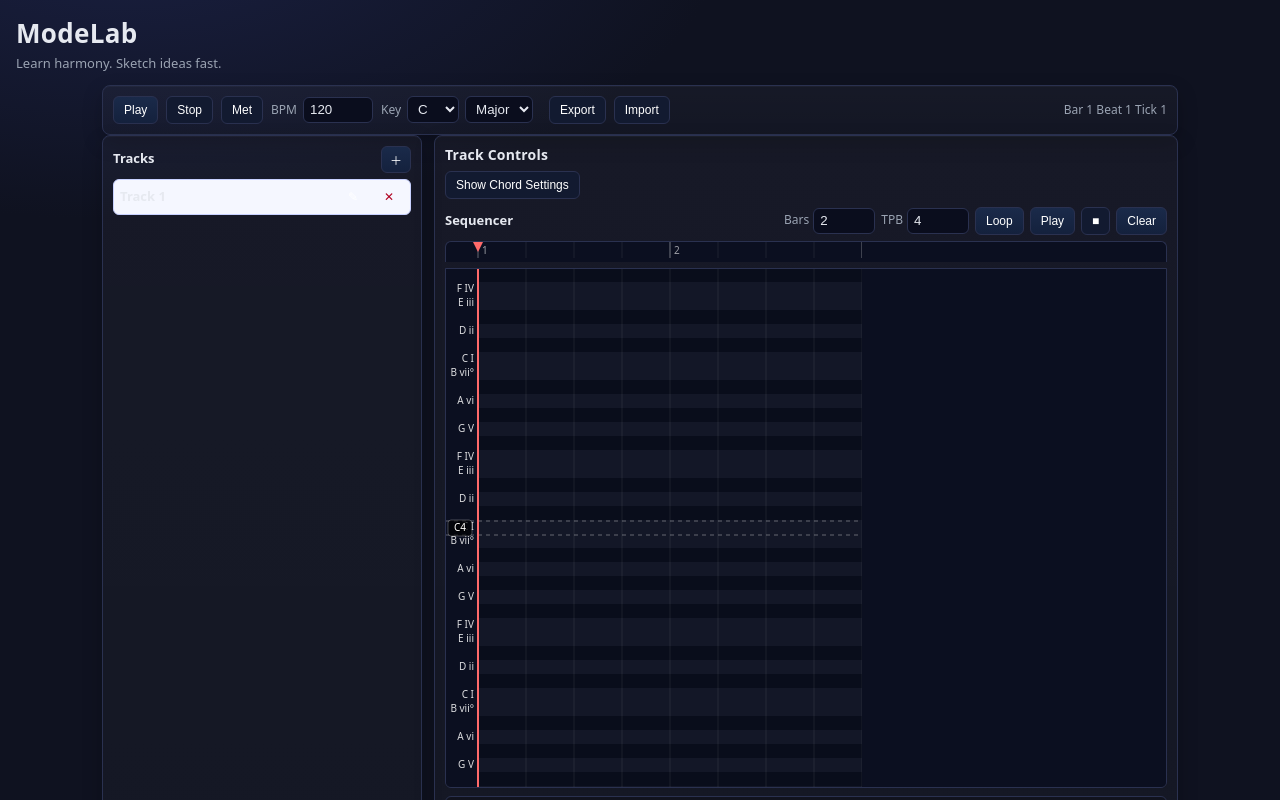
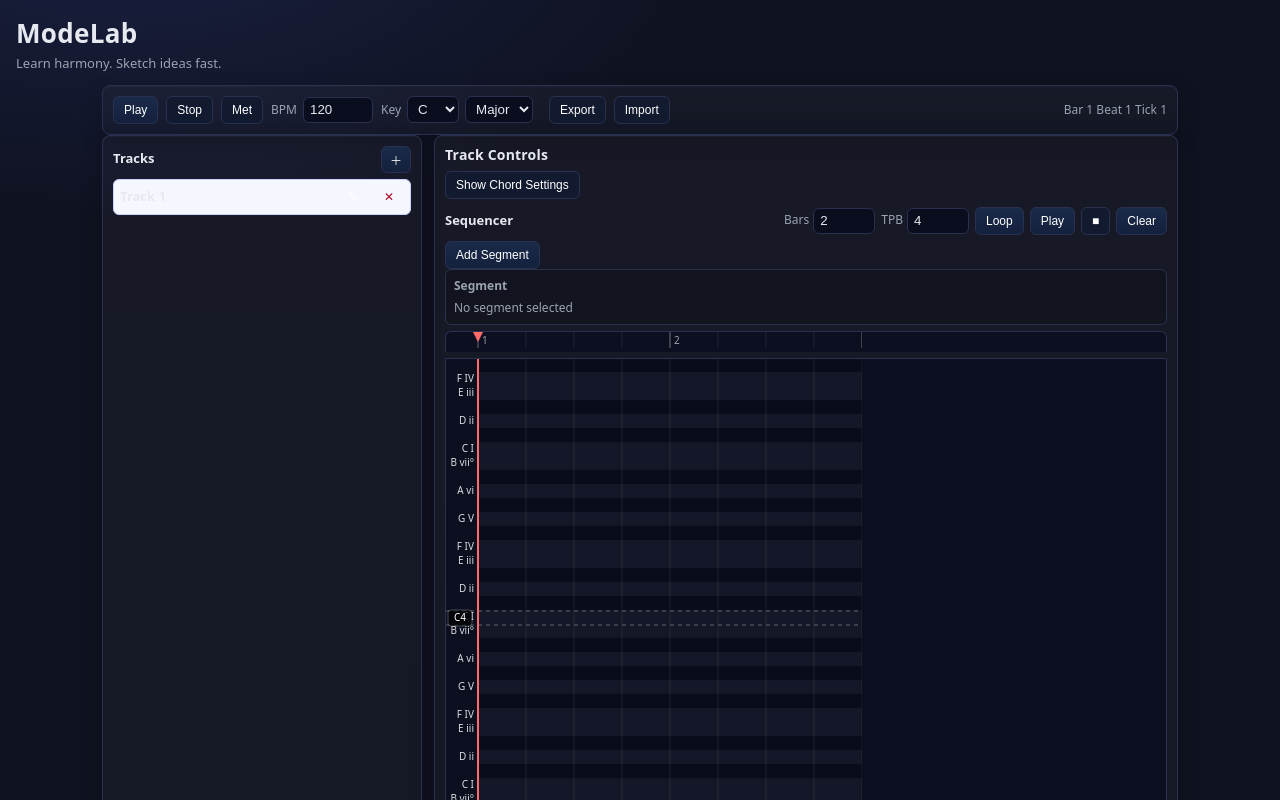
Before and after one commit to ZackMattor/ModeLab, a Vue app: page / in a window 1280 px wide. Shown: the top 800 px of the page. Built offline with nearby package versions, Linux system fonts and the light colour scheme; the HTML template or start-up script is replaced by a standard one.

Commit message:
Better sequence UI

```diff
--- /dev/null
+++ b/src/components/SegmentEditor.vue
@@ -0,0 +1,146 @@
+<template>
+  <div v-if="selectedElement" class="segment-box" :class="{ inline: inline }">
+    <div class="header">Segment</div>
+    <div class="controls">
+      <select v-model.number="selectedElement.degree" title="Roman‑numeral degree">
+        <option v-for="opt in degreeOptions" :key="opt.degree" :value="opt.degree">
+          {{ opt.label }}
+        </option>
+      </select>
+      <input type="number" min="0" max="8" v-model.number="selectedElement.octave" title="Octave" />
+      <select v-model="selectedElement.quality" title="Quality">
+        <option v-for="key in sortedQualityKeys(selectedElement.degree)" :key="key" :value="key">
+          {{ CHORD_QUALITIES[key].name }}
+        </option>
+      </select>
+      <select v-model.number="selectedElement.inversion" title="Inversion">
+        <option v-for="i in inversionCount(selectedElement.quality)" :key="i - 1" :value="i - 1">
+          {{ i - 1 }}
+        </option>
+      </select>
+      <select multiple v-model="selectedElement.extensions" title="Extensions">
+        <option v-for="(semi, key) in EXTENSIONS" :key="key" :value="key">{{ key }}</option>
+      </select>
+      <label class="ctl" title="Velocity">
+        Vel <input type="range" min="1" max="127" v-model.number="selectedElement.velocity" />
+      </label>
+      <label class="chk" title="Arpeggiator on/off">
+        <input type="checkbox" v-model="selectedElement.arp" /> Arp
+      </label>
+      <label class="ctl" v-if="selectedElement.arp" title="Arp length (beats)">
+        Arp Len
+        <select v-model.number="selectedElement.arpLenBeats">
+          <option v-for="o in lenBeatOptions" :key="'arp' + o.label" :value="o.beats">
+            {{ o.label }}
+          </option>
+        </select>
+      </label>
+      <button class="small danger" @click="removeSelectedElement" title="Delete segment">
+        Delete
+      </button>
+    </div>
+  </div>
+  <div v-else class="segment-box placeholder" :class="{ inline: inline }">
+    <div class="header">Segment</div>
+    <div class="muted">No segment selected</div>
+  </div>
+</template>
+
+<script>
+  import { CHORD_QUALITIES, EXTENSIONS, scaleDegreeSemitones } from '../lib/music';
+
+  export default {
+    name: 'SegmentEditor',
+    props: {
+      track: { type: Object, required: true },
+      songKeyRoot: { type: Number, default: 0 },
+      songKeyMode: { type: String, default: 'major' },
+      inline: { type: Boolean, default: false },
+    },
+    data() {
+      return { CHORD_QUALITIES, EXTENSIONS };
+    },
+    computed: {
+      selectedElement() {
+        const id = this.track.selectedElementId;
+        if (!id) return null;
+        return this.track.elements.find((e) => e.id === id) || null;
+      },
+      lenBeatOptions() {
+        return [
+          { label: '1/32', beats: 0.125 },
+          { label: '1/16', beats: 0.25 },
+          { label: '1/8', beats: 0.5 },
+          { label: '1/4', beats: 1 },
+          { label: '1/2', beats: 2 },
+          { label: '1/1', beats: 4 },
+        ];
+      },
+      degreeOptions() {
+        // Simple RN labels I–VII based on scale degrees for current mode
+        const roman = ['I', 'II', 'III', 'IV', 'V', 'VI', 'VII'];
+        const semis = scaleDegreeSemitones(this.songKeyMode);
+        return semis.map((_, i) => ({ degree: i, label: roman[i % 7] }));
+      },
+    },
+    methods: {
+      inversionCount(qualityKey) {
+        return CHORD_QUALITIES[qualityKey]?.intervals.length || 1;
+      },
+      sortedQualityKeys(degreeIdx) {
+        // Neutral alphabetical sorting of quality names, keeping it simple
+        return Object.keys(CHORD_QUALITIES).sort((a, b) =>
+          CHORD_QUALITIES[a].name.localeCompare(CHORD_QUALITIES[b].name)
+        );
+      },
+      removeSelectedElement() {
+        const id = this.track.selectedElementId;
+        if (!id) return;
+        const i = this.track.elements.findIndex((e) => e.id === id);
+        if (i !== -1) this.track.elements.splice(i, 1);
+        this.track.selectedElementId = null;
+      },
+    },
+  };
+</script>
+
+<style scoped>
+  .segment-box {
+    display: flex;
+    flex-direction: column;
+    gap: 6px;
+    border: 1px solid var(--border);
+    border-radius: 6px;
+    padding: 8px;
+    background: rgba(0, 0, 0, 0.2);
+  }
+  .segment-box.inline {
+    position: sticky;
+    top: 0;
+    z-index: 5;
+    backdrop-filter: blur(4px);
+  }
+  .segment-box .header {
+    font-weight: 600;
+    font-size: 12px;
+    color: var(--muted);
+  }
+  .segment-box .controls {
+    display: flex;
+    flex-wrap: wrap;
+    gap: 6px;
+    align-items: center;
+  }
+  .muted {
+    color: var(--muted);
+    font-size: 12px;
+  }
+  select,
+  input[type='number'] {
+    min-width: 70px;
+  }
+  select[multiple] {
+    min-width: 90px;
+    height: 26px;
+  }
+</style>
--- a/src/components/TrackControls.vue
+++ b/src/components/TrackControls.vue
@@ -29,53 +29,7 @@
       @insert-segment="handleInsertSegment"
     />
     <synth-controls :track="track" />
-    <div v-if="selectedElement" class="segment-box">
-      <div class="header">Segment</div>
-      <div class="controls">
-        <select v-model.number="selectedElement.degree" title="Roman‑numeral degree">
-          <option v-for="opt in degreeOptions" :key="opt.degree" :value="opt.degree">
-            {{ opt.label }}
-          </option>
-        </select>
-        <input
-          type="number"
-          min="0"
-          max="8"
-          v-model.number="selectedElement.octave"
-          title="Octave"
-        />
-        <select v-model="selectedElement.quality" title="Quality">
-          <option v-for="key in sortedQualityKeys(selectedElement.degree)" :key="key" :value="key">
-            {{ CHORD_QUALITIES[key].name }}
-          </option>
-        </select>
-        <select v-model.number="selectedElement.inversion" title="Inversion">
-          <option v-for="i in inversionCount(selectedElement.quality)" :key="i - 1" :value="i - 1">
-            {{ i - 1 }}
-          </option>
-        </select>
-        <select multiple v-model="selectedElement.extensions" title="Extensions">
-          <option v-for="(semi, key) in EXTENSIONS" :key="key" :value="key">{{ key }}</option>
-        </select>
-        <label class="ctl" title="Velocity">
-          Vel <input type="range" min="1" max="127" v-model.number="selectedElement.velocity" />
-        </label>
-        <label class="chk" title="Arpeggiator on/off">
-          <input type="checkbox" v-model="selectedElement.arp" /> Arp
-        </label>
-        <label class="ctl" v-if="selectedElement.arp" title="Arp length (beats)">
-          Arp Len
-          <select v-model.number="selectedElement.arpLenBeats">
-            <option v-for="o in lenBeatOptions" :key="'arp' + o.label" :value="o.beats">
-              {{ o.label }}
-            </option>
-          </select>
-        </label>
-        <button class="small danger" @click="removeSelectedElement" title="Delete segment">
-          Delete
-        </button>
-      </div>
-    </div>
+    <segment-editor :track="track" :song-key-root="songKeyRoot" :song-key-mode="songKeyMode" />
     <div class="toolbar">
       <div class="group">
         <label>Play</label>
@@ -89,6 +43,7 @@
   import TrackSequencer from './TrackSequencer.vue';
   import ChordSelector from './ChordSelector.vue';
   import SynthControls from './SynthControls.vue';
+  import SegmentEditor from './SegmentEditor.vue';
   import {
     CHORD_QUALITIES,
     EXTENSIONS,
@@ -98,7 +53,7 @@
 
   export default {
     name: 'TrackControls',
-    components: { TrackSequencer, ChordSelector, SynthControls },
+    components: { TrackSequencer, ChordSelector, SynthControls, SegmentEditor },
     emits: ['seq-tick', 'seq-state'],
     props: {
       track: { type: Object, required: true },
--- a/src/components/TrackSequencer.vue
+++ b/src/components/TrackSequencer.vue
@@ -28,6 +28,13 @@
       </button>
       <button class="small secondary" @click="stopSeq" title="Stop">■</button>
       <button class="small danger" @click="clearSeq" title="Clear">Clear</button>
+    </div>
+
+    <div class="seq-above-ruler">
+      <button class="small" @click="addSegmentAtPlayhead" title="Add a new segment at playhead">
+        Add Segment
+      </button>
+      <segment-editor :track="track" :song-key-root="songKeyRoot" :song-key-mode="songKeyMode" />
     </div>
 
     <div class="ruler-fixed" ref="ruler" @mousedown.stop="onRulerDown">
@@ -285,9 +292,11 @@
     romanForDegree,
     degreeRootForKey,
   } from '../lib/music';
+  import SegmentEditor from './SegmentEditor.vue';
 
   export default {
     name: 'TrackSequencer',
+    components: { SegmentEditor },
     emits: ['tick', 'state'],
     props: {
       track: { type: Object, required: true },
@@ -792,6 +801,33 @@
         this.hoverTick = null;
         this.hoverNote = null;
       },
+      addSegmentAtPlayhead() {
+        const tpb = Math.max(1, Number(this.track.seqTicksPerBeat || 4));
+        // snap to beat
+        const startTick = Math.max(
+          0,
+          Math.min(this.totalTicks - 1, Math.floor(this.playTick / tpb) * tpb)
+        );
+        const id = `${Date.now()}-${Math.random().toString(36).slice(2, 6)}`;
+        const lenBeats = 1; // default one beat
+        this.track.elements.push({
+          id,
+          start: startTick,
+          lenBeats: Math.max(0.0625, Number(lenBeats)),
+          degree: Number.isFinite(this.track.degree) ? this.track.degree : 0,
+          octave: Number.isFinite(this.track.octave) ? this.track.octave : 4,
+          quality: this.track.quality || 'maj',
+          inversion: Number.isFinite(this.track.inversion) ? this.track.inversion : 0,
+          extensions: Array.isArray(this.track.extensions) ? this.track.extensions.slice(0, 8) : [],
+          velocity: Math.max(1, Math.min(127, Number(this.track.velocity || 96))),
+          arp: !!this.track.arp,
+          arpLenBeats: Number.isFinite(this.track.arpLenBeats)
+            ? Math.max(0.0625, this.track.arpLenBeats)
+            : 0.25,
+          hold: !!this.track.hold,
+        });
+        this.track.selectedElementId = id;
+      },
     },
     mounted() {
       // Center middle C (MIDI 60) in the viewport vertically
```
